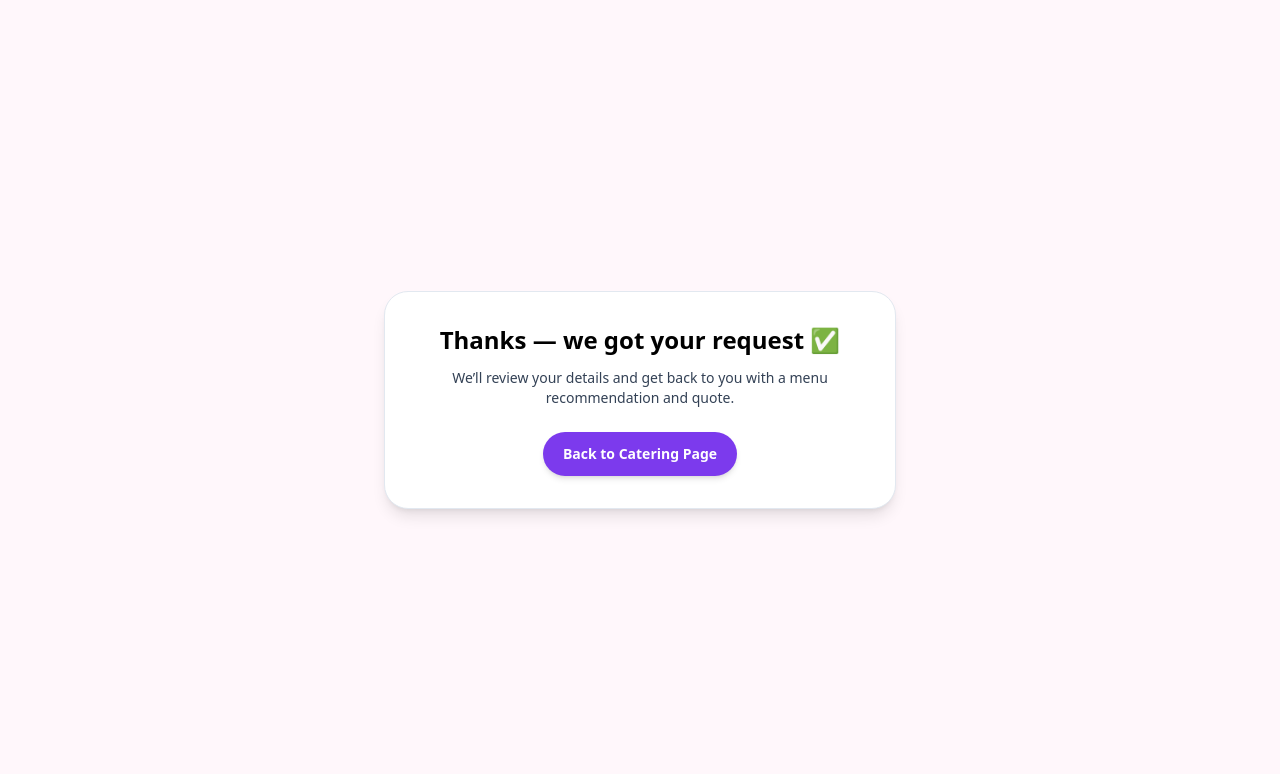
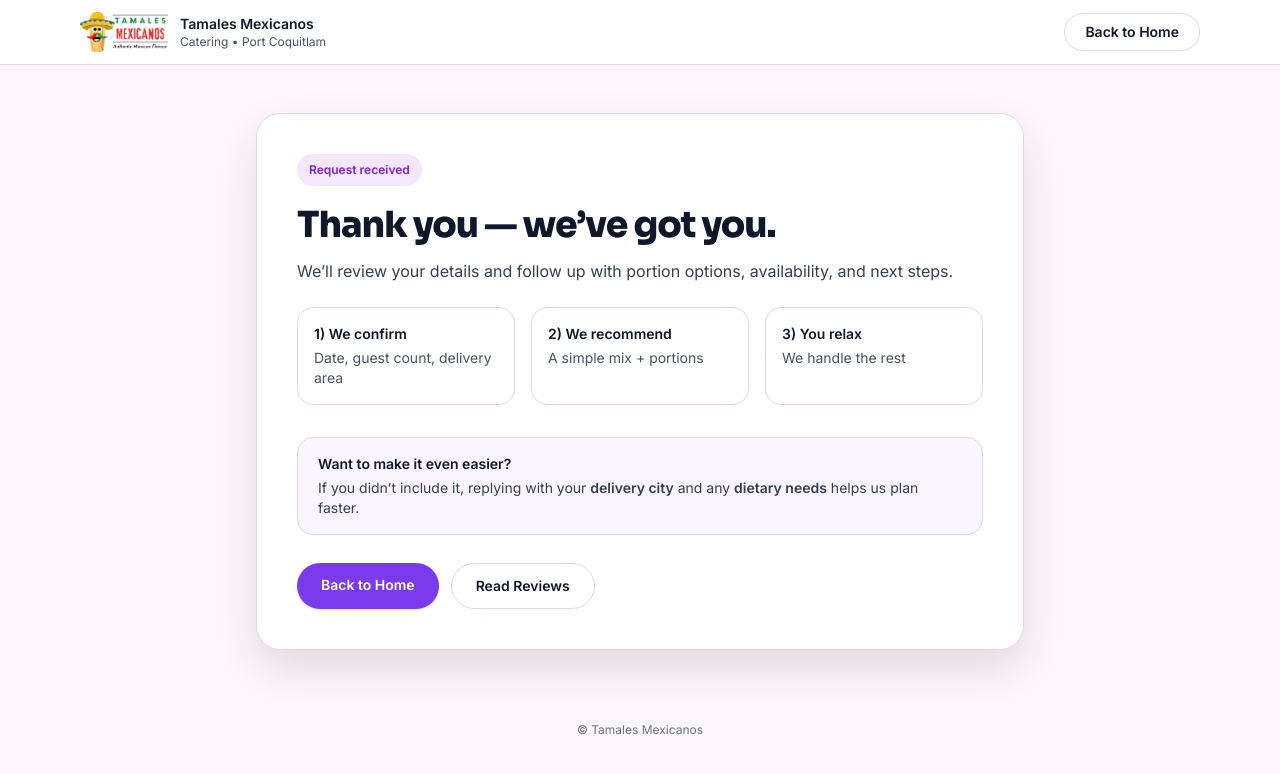
Before and after one commit to iamblaketaylor/tamales-catering, a plain HTML site: page thank-you/index.html in a window 1280 px wide. Drawn offline with nearby package versions, Linux system fonts and the light colour scheme.

Commit message:
Update index.html

```diff
--- a/thank-you/index.html
+++ b/thank-you/index.html
@@ -1,26 +1,112 @@
-<!doctype html>
-<html lang="en">
+<!DOCTYPE html>
+<html lang="en" class="scroll-smooth">
 <head>
-  <meta charset="utf-8" />
+  <meta charset="UTF-8" />
+  <title>Thank You | Tamales Mexicanos Catering</title>
   <meta name="viewport" content="width=device-width, initial-scale=1" />
-  <title>Thanks! | Tamales Mexicanos Catering</title>
+  <meta name="description" content="Thanks for your catering request — we’ll follow up shortly." />
+
+  <link rel="preconnect" href="https://fonts.googleapis.com">
+  <link rel="preconnect" href="https://fonts.gstatic.com" crossorigin>
+  <link href="https://fonts.googleapis.com/css2?family=Inter:wght@400;500;600&family=Sora:wght@600;700;800&display=swap" rel="stylesheet">
+
   <script src="https://cdn.tailwindcss.com"></script>
   <script>
     tailwind.config = {
-      theme: { extend: { colors: { tam: { primary:'#7C3AED', primaryDark:'#5B21B6', bg:'#FFF7FB' } } } },
-      darkMode: 'class'
+      theme: {
+        extend: {
+          colors: {
+            tam: {
+              bg: '#FFF7FB',
+              border: '#E4D4F5',
+              primary: '#7C3AED',
+              primaryDark: '#5B21B6'
+            }
+          },
+          boxShadow: {
+            soft: '0 20px 45px rgba(0,0,0,0.12)'
+          }
+        }
+      }
     }
   </script>
+
+  <style>
+    html, body { font-family: Inter, system-ui, sans-serif; line-height: 1.55; }
+    h1, h2, h3 { font-family: Sora, system-ui, sans-serif; letter-spacing: -0.03em; }
+  </style>
 </head>
-<body class="bg-tam-bg min-h-screen flex items-center justify-center px-4">
-  <div class="max-w-lg w-full bg-white rounded-3xl border border-slate-200 shadow-lg p-8 text-center">
-    <h1 class="text-2xl font-bold">Thanks — we got your request ✅</h1>
-    <p class="mt-3 text-sm text-slate-700">
-      We’ll review your details and get back to you with a menu recommendation and quote.
-    </p>
-    <a href="/" class="mt-6 inline-flex items-center justify-center rounded-full bg-tam-primary px-5 py-3 text-sm font-semibold text-white shadow-md hover:bg-tam-primaryDark transition">
-      Back to Catering Page
+
+<body class="bg-tam-bg text-slate-900">
+
+<header class="sticky top-0 z-40 bg-white/90 backdrop-blur border-b border-tam-border">
+  <div class="max-w-6xl mx-auto px-4 py-3 flex justify-between items-center">
+    <a href="/" class="flex items-center gap-3">
+      <img src="/images/logo.png" alt="Tamales Mexicanos" class="h-10 w-auto object-contain">
+      <div>
+        <p class="text-sm font-extrabold">Tamales Mexicanos</p>
+        <p class="text-xs text-slate-600">Catering • Port Coquitlam</p>
+      </div>
+    </a>
+
+    <a href="/" class="hidden sm:inline-block rounded-full border border-tam-border px-5 py-2 text-sm font-semibold bg-white">
+      Back to Home
     </a>
   </div>
+</header>
+
+<main class="max-w-6xl mx-auto px-4">
+  <section class="py-12">
+    <div class="max-w-3xl mx-auto bg-white p-8 md:p-10 rounded-3xl shadow-soft border border-tam-border">
+      <div class="mb-4 inline-flex items-center gap-2 rounded-full bg-purple-100 px-3 py-2">
+        <span class="text-xs font-semibold text-purple-700">Request received</span>
+      </div>
+
+      <h1 class="text-4xl font-extrabold leading-tight mb-3">
+        Thank you — we’ve got you.
+      </h1>
+
+      <p class="text-slate-700 mb-6">
+        We’ll review your details and follow up with portion options, availability, and next steps.
+      </p>
+
+      <div class="grid gap-4 md:grid-cols-3 mb-8">
+        <div class="rounded-2xl border border-tam-border bg-white px-4 py-4">
+          <p class="text-sm font-extrabold">1) We confirm</p>
+          <p class="text-sm text-slate-600 mt-1">Date, guest count, delivery area</p>
+        </div>
+        <div class="rounded-2xl border border-tam-border bg-white px-4 py-4">
+          <p class="text-sm font-extrabold">2) We recommend</p>
+          <p class="text-sm text-slate-600 mt-1">A simple mix + portions</p>
+        </div>
+        <div class="rounded-2xl border border-tam-border bg-white px-4 py-4">
+          <p class="text-sm font-extrabold">3) You relax</p>
+          <p class="text-sm text-slate-600 mt-1">We handle the rest</p>
+        </div>
+      </div>
+
+      <div class="rounded-2xl border border-tam-border bg-purple-50 px-5 py-4">
+        <p class="text-sm font-semibold">Want to make it even easier?</p>
+        <p class="text-sm text-slate-700 mt-1">
+          If you didn’t include it, replying with your <strong>delivery city</strong> and any <strong>dietary needs</strong> helps us plan faster.
+        </p>
+      </div>
+
+      <div class="mt-7 flex flex-col sm:flex-row gap-3">
+        <a href="/" class="rounded-full bg-tam-primary px-6 py-3 text-sm font-semibold text-white shadow hover:bg-tam-primaryDark text-center">
+          Back to Home
+        </a>
+        <a href="/#reviews" class="rounded-full border border-tam-border px-6 py-3 text-sm font-semibold bg-white text-center">
+          Read Reviews
+        </a>
+      </div>
+    </div>
+  </section>
+</main>
+
+<footer class="py-6 text-center text-xs text-slate-500">
+  © Tamales Mexicanos
+</footer>
+
 </body>
 </html>
```
